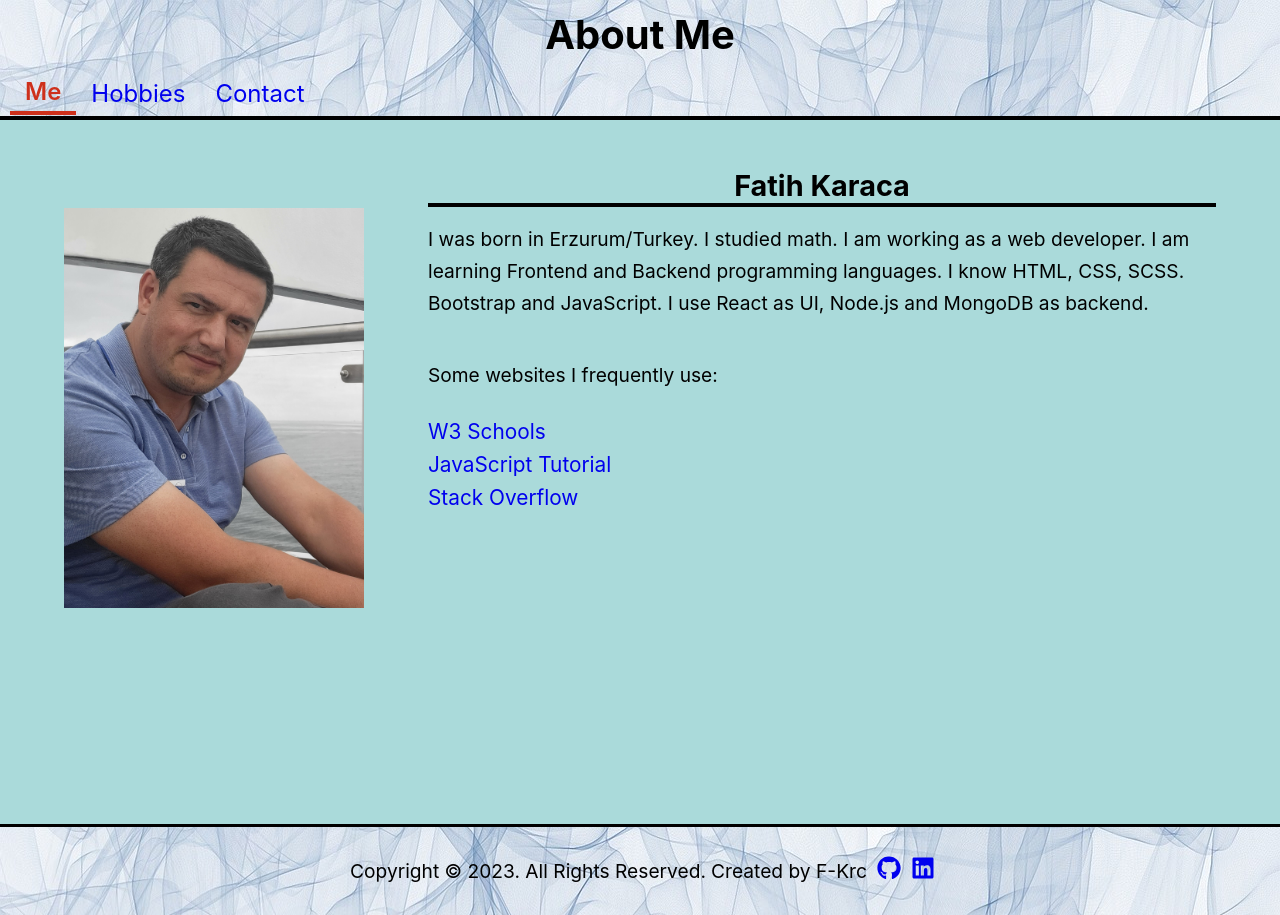
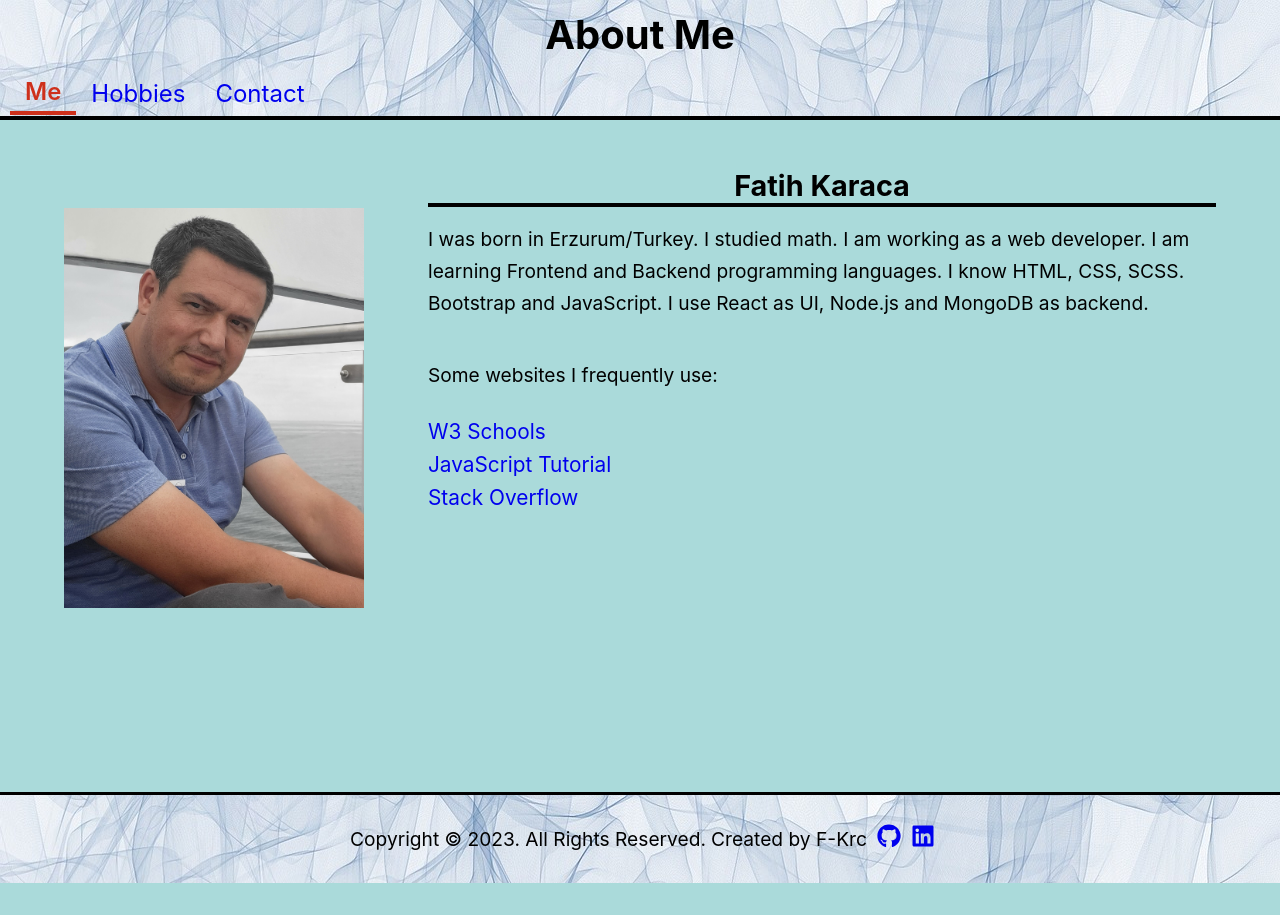
Before and after one commit to F-Krc/AboutMe, a React (Create React App) app: page / in a window 1280 px wide. After the commit the page ends 883 px from the top, so only its background shows below. Built offline with nearby package versions, Linux system fonts and the light colour scheme.

Commit message:
edit heigth

```diff
--- a/src/App.css
+++ b/src/App.css
@@ -52,7 +52,7 @@ h2 {
   display: flex;
   align-items: center;
   flex-direction: column;
-  min-height: 42rem;
+  min-height: 40rem;
 }
 footer {
    background-image: url(./img/banner.jpg);
```
